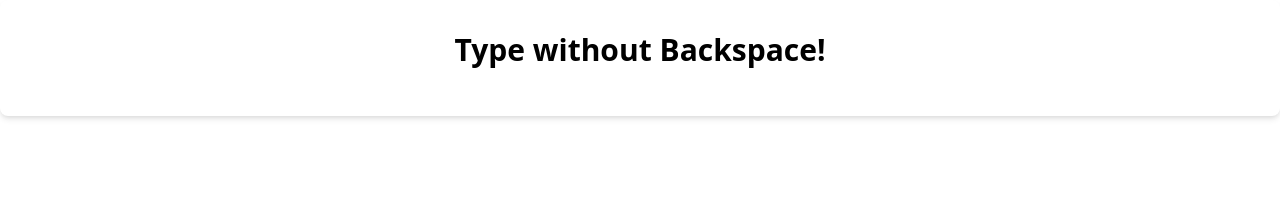
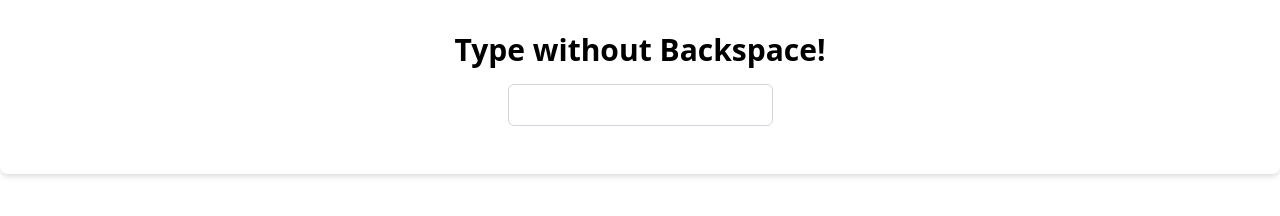
Before and after one commit to nishkarsh25/JavaScript-5Branch-5IntermediateProjects, a website: page src/index.html in a window 1280 px wide. Drawn offline with nearby package versions, Linux system fonts and the light colour scheme.

Commit message:
Made the input button and added tailwind css to it

```diff
--- a/src/index.html
+++ b/src/index.html
@@ -11,6 +11,7 @@
 <body>
     <div class="wrapper bg-white p-8 rounded-lg shadow-md flex flex-col items-center justify-center">
         <h1 class="text-3xl font-semibold text-center mb-4">Type without Backspace!</h1>
+        <input type="text" class="input-field  border border-gray-300 px-4 py-2 rounded-md mb-4 focus:outline-none focus:border-blue-500 placeholder-gray-500">
 
     </div>
 </body>
```
